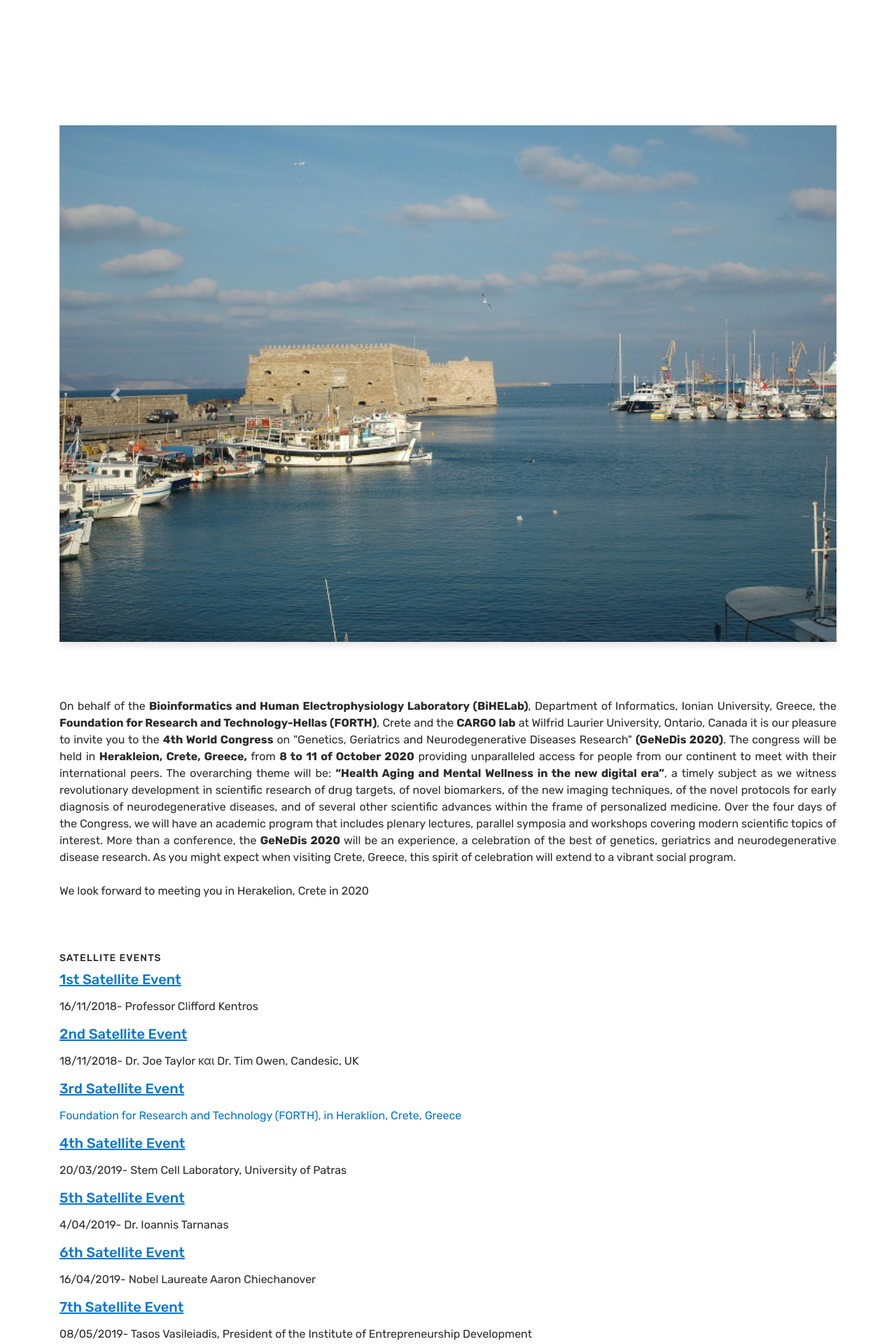
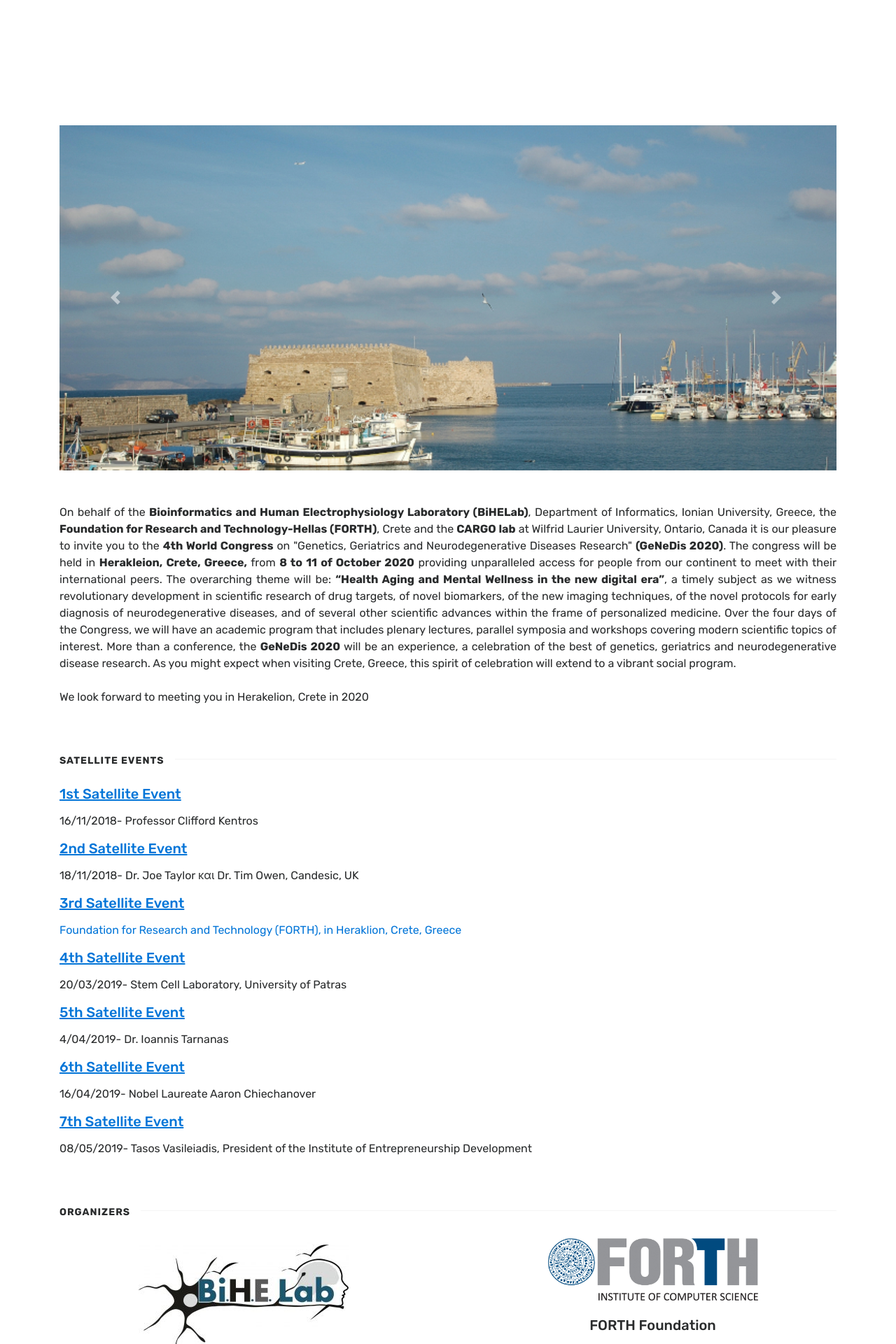
Before and after one commit to Covide-1797/genedis, a Jekyll site: the page built from index.html, in a window 1280 px wide. Shown: the top 1920 px of the page at 70% size. Built offline with Jekyll 4.4.1, drawn with Linux system fonts in a browser that asks for light colours; the list of posts is cut into pages by our own code.

```diff
--- a/index.html
+++ b/index.html
@@ -58,7 +58,7 @@ title: Home
         <div class="row">
             <div class="col-sm-12">
                 <div class="section-title">
-                    <h3><span>Satellite events</span></h3>
+                    <h2><span>Satellite events</span></h2>
                 </div>
             </div>
             <div class="col-sm-12">
```
